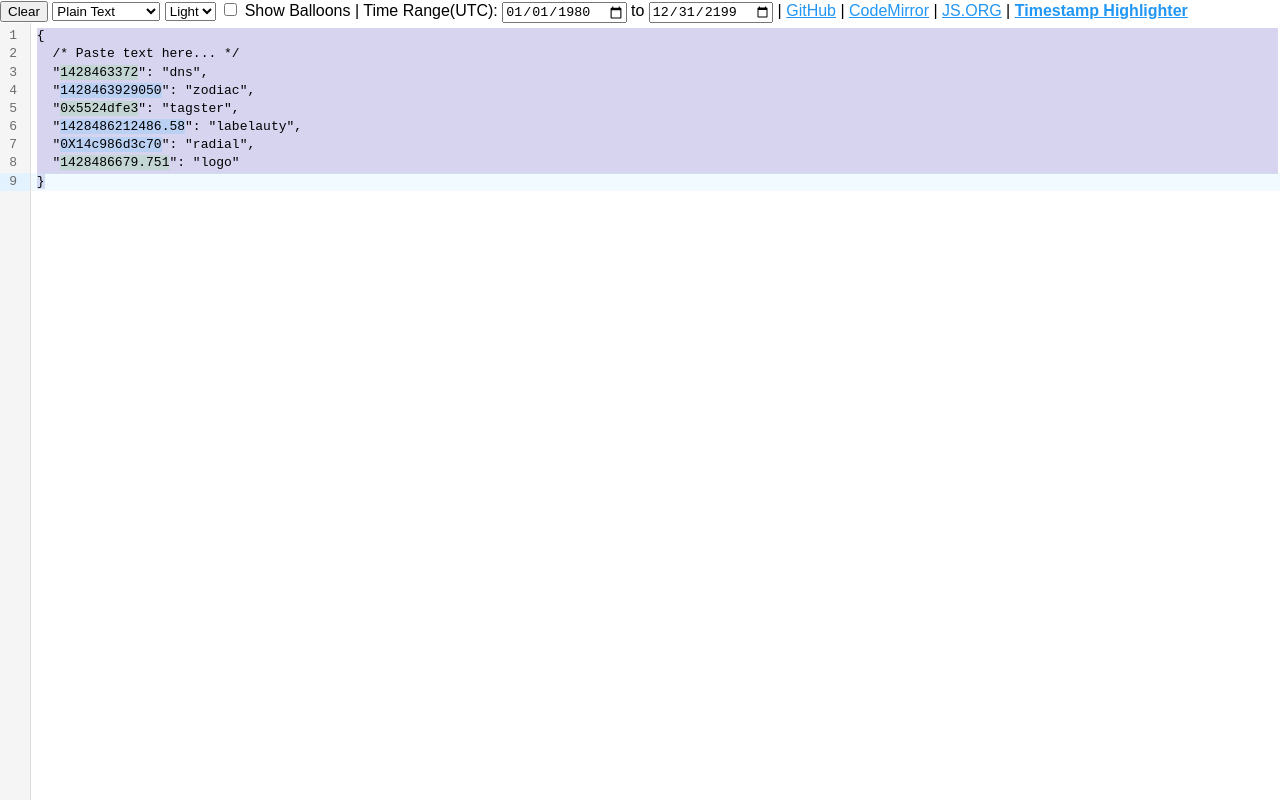
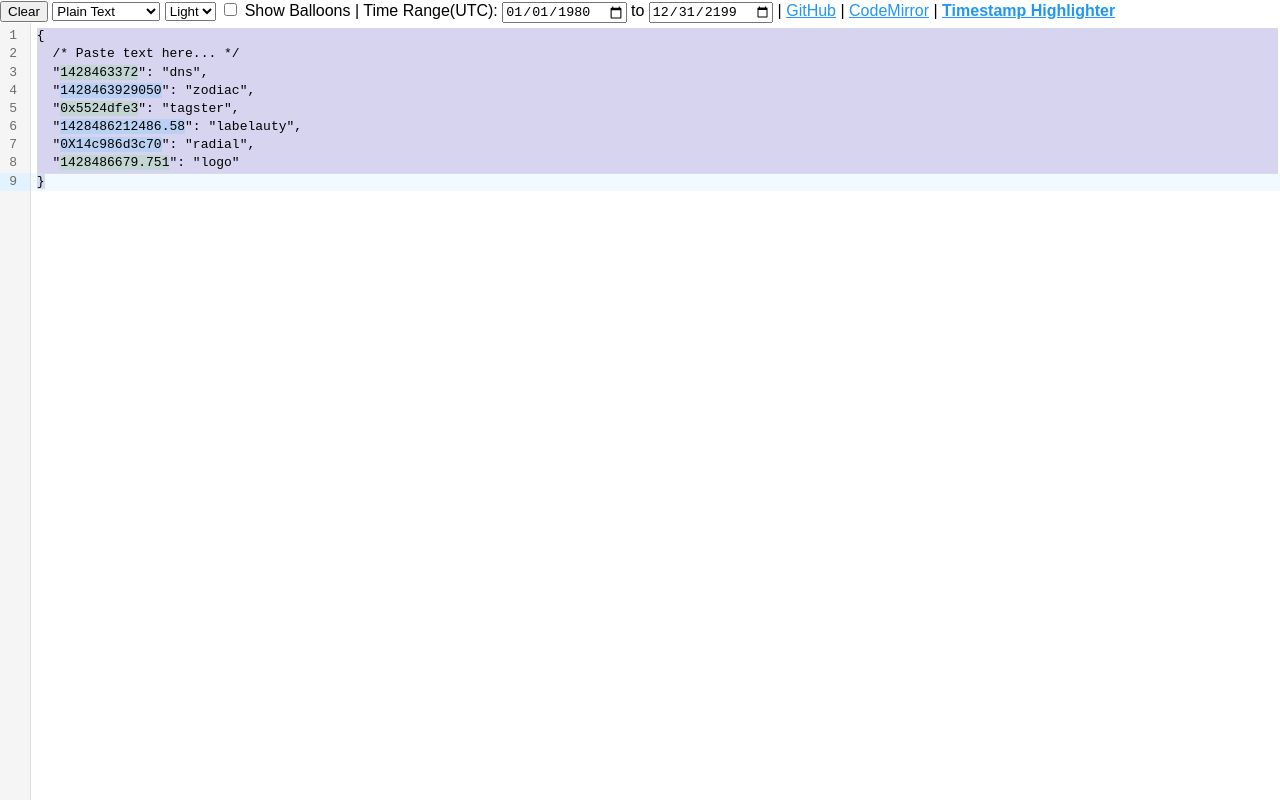
Before and after one commit to lll69/timestamp-highlight, a website built with webpack: page static/index.html in a window 1280 px wide. Built offline with nearby package versions, Linux system fonts and the light colour scheme.

Commit message:
Remove JS.ORG link from index.html
Removed link to JS.ORG from the footer.

```diff
--- a/static/index.html
+++ b/static/index.html
@@ -120,8 +120,6 @@
         <a href="https://github.com/lll69/timestamp-highlight">GitHub</a>
         |
         <a href="https://www.npmjs.com/package/codemirror">CodeMirror</a>
-        |
-        <a href="https://github.com/js-org/js.org/">JS.ORG</a>
         |&nbsp;<h1 style="display:inline;font-size:inherit;margin-block:0"><a href="/">Timestamp Highlighter</a></h1>
     </div>
     <div class="editor" id="editor">
```
